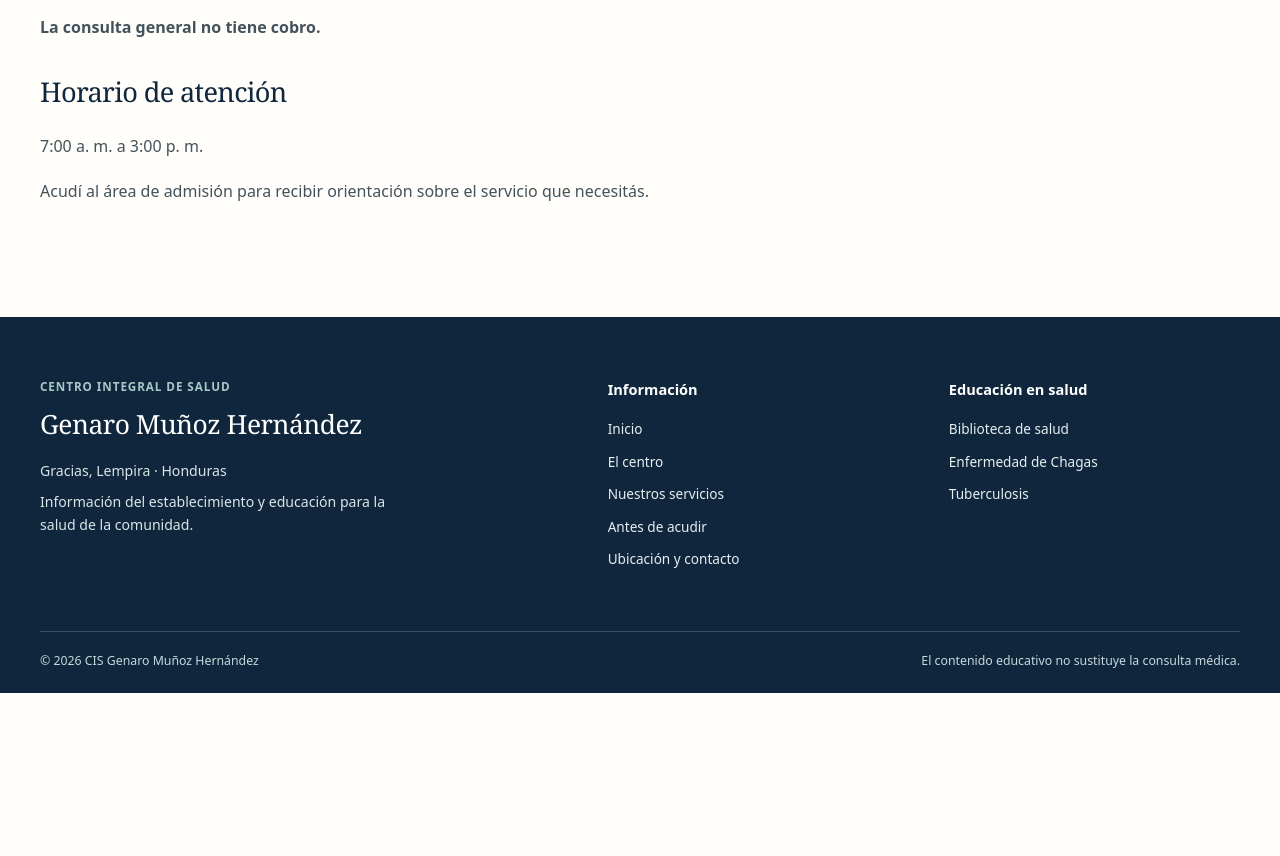
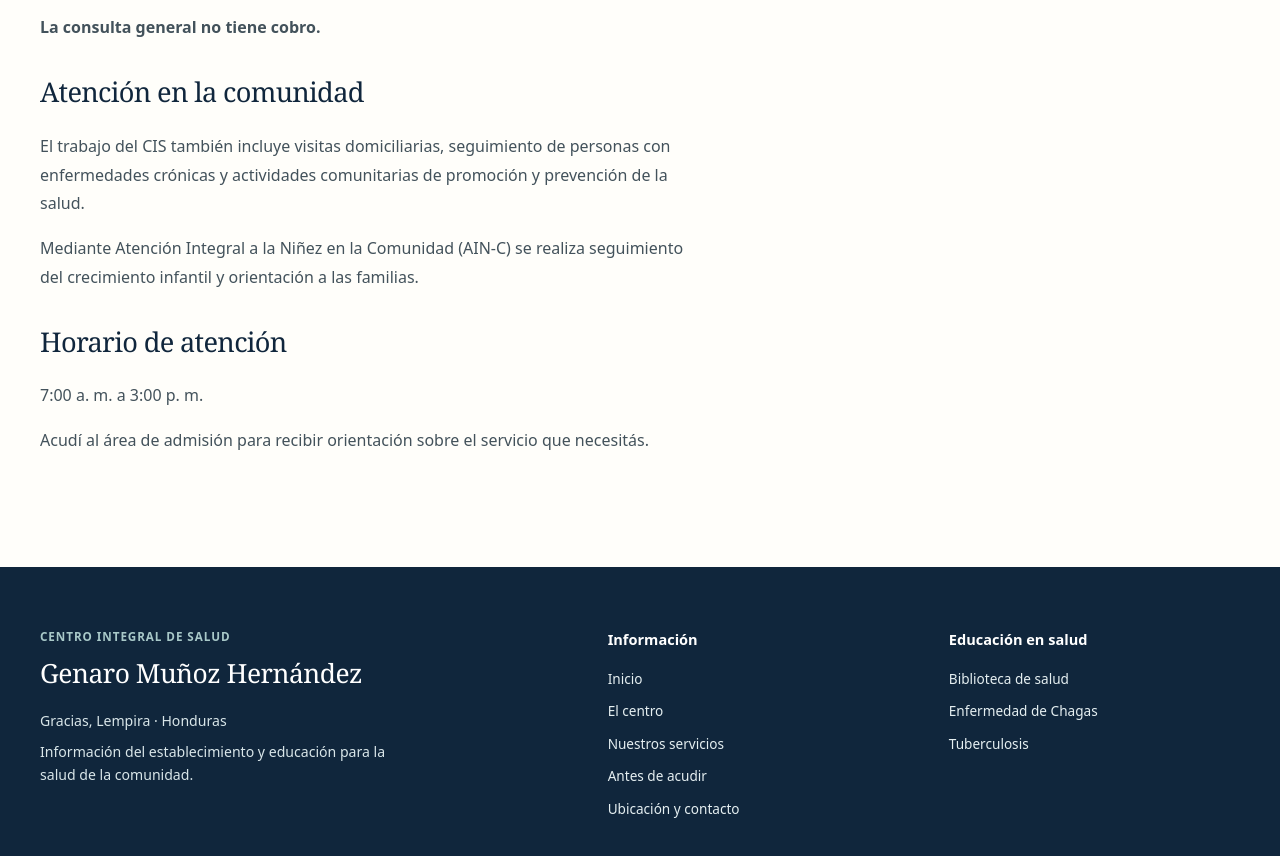
Before and after one commit to carlosmvks1/Genaro-Mu-oz, an Astro site: page /Genaro-Mu-oz/nuestros-servicios in a window 1280 px wide. Shown: the part 989-1845 px from the top of the page. Before the commit the page ends 1682 px from the top, so only its background shows below. Built offline with nearby package versions, Linux system fonts and the light colour scheme; Astro itself is replaced by a stand-in of ours.

Commit message:
Mejorar comunicación de cobertura y trabajo comunitario: src/pages/nuestros-servicios.astro

```diff
--- a/src/pages/nuestros-servicios.astro
+++ b/src/pages/nuestros-servicios.astro
@@ -6,6 +6,9 @@ import { centro } from '../data/centro';
   <h2>Atención para nuestra comunidad</h2>
   <ul class="directory-services">{centro.servicios?.valor.map(servicio => <li>{servicio}</li>)}</ul>
   {centro.consultaGeneralSinCobro?.valor === true && <p><strong>La consulta general no tiene cobro.</strong></p>}
+  <h2>Atención en la comunidad</h2>
+  <p>El trabajo del CIS también incluye visitas domiciliarias, seguimiento de personas con enfermedades crónicas y actividades comunitarias de promoción y prevención de la salud.</p>
+  <p>Mediante Atención Integral a la Niñez en la Comunidad (AIN-C) se realiza seguimiento del crecimiento infantil y orientación a las familias.</p>
   <h2>Horario de atención</h2><p>{centro.horario?.valor}</p>
   <p>Acudí al área de admisión para recibir orientación sobre el servicio que necesitás.</p>
 </VisitorLayout>
```
